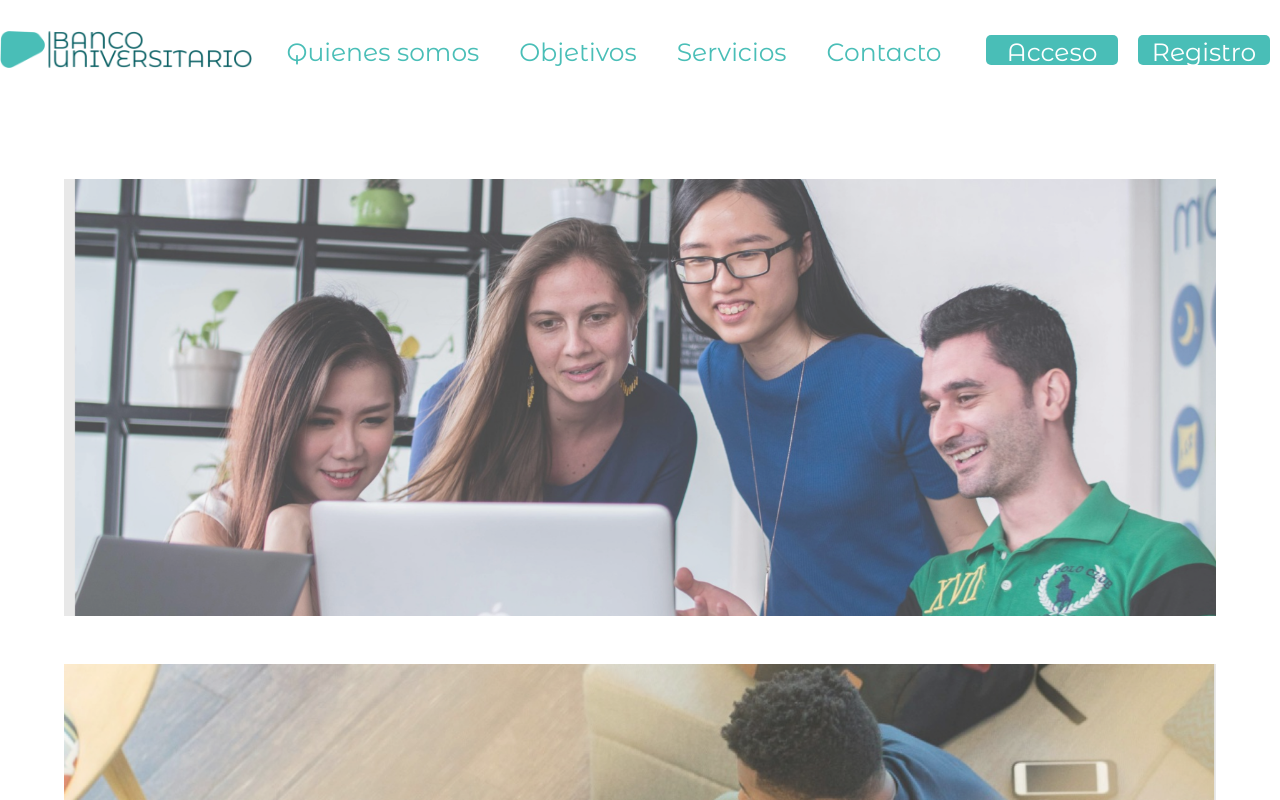
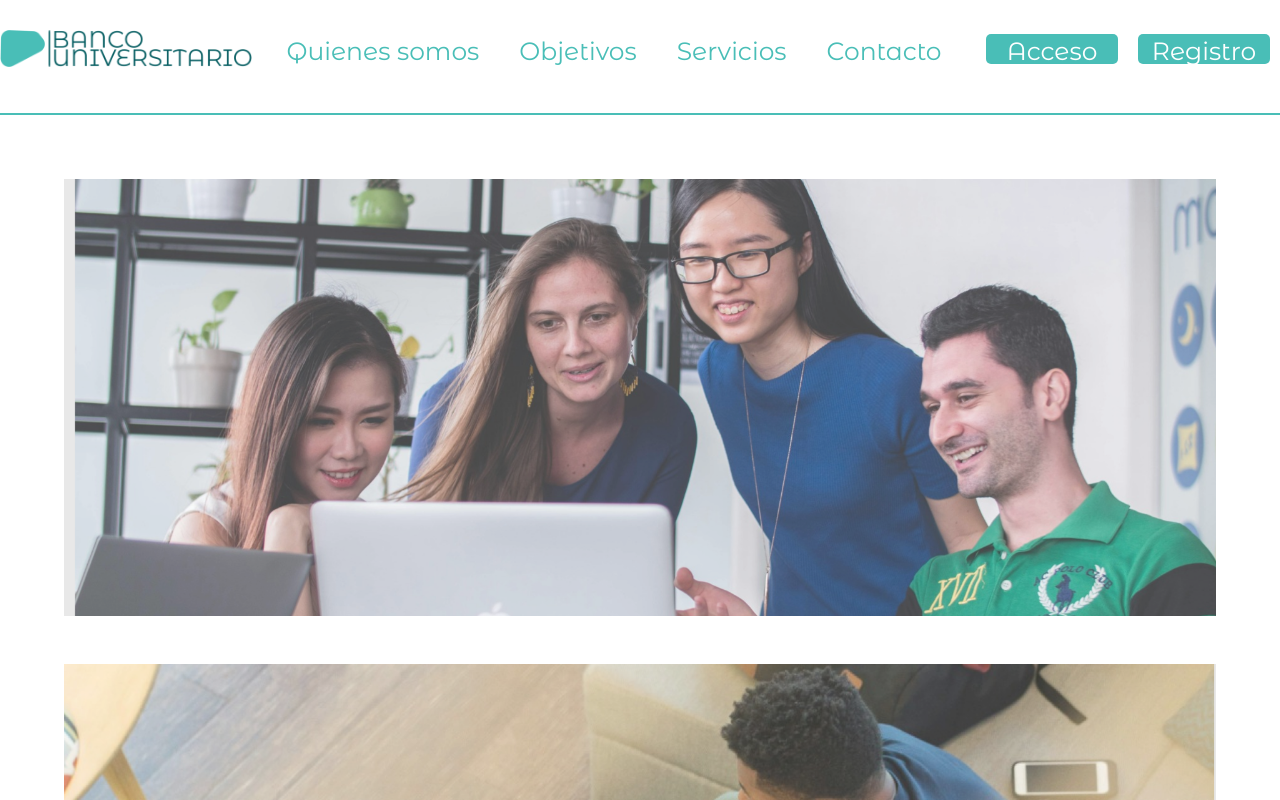
Before and after one commit to MrWisz/BancoUniversitario, a React (Create React App) app: page / in a window 1280 px wide. Shown: the top 800 px of the page. Built offline with nearby package versions, Linux system fonts and the light colour scheme.

Commit message:
Agregando línea divisoria del header

```diff
--- a/src/components/HeaderComponent.jsx
+++ b/src/components/HeaderComponent.jsx
@@ -18,6 +18,7 @@ const HeaderContainer = styled.header`
   display: flex;
   align-items: center;
   justify-content: space-between;
+  border-bottom: 2px solid var(--color-lightseagreen);
 
   @media (max-width: 768px) {
     flex-direction: column;
```
